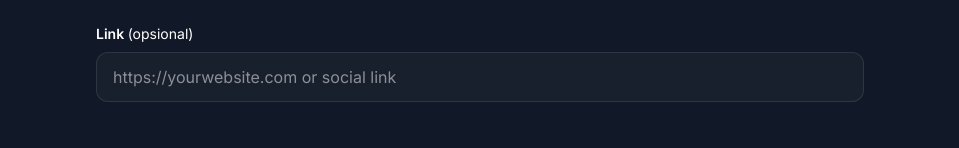
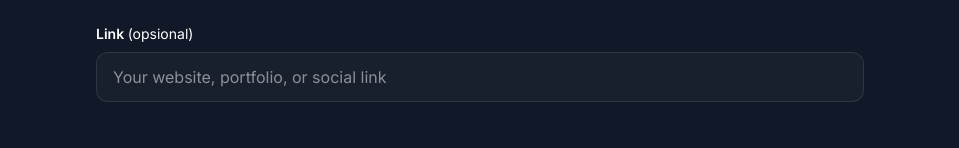
Before and after one commit to nekowawolf/github-repos, a Next.js app: page /add-repository in a window 1280 px wide. Shown: the part 509-657 px from the top of the page, without its empty margins (160-1119 px from the left). Built offline with nearby package versions, Linux system fonts and the light colour scheme; no server answers.

Commit message:
fix: clarify repository contributor link placeholder

```diff
--- a/src/app/add-repository/AddRepositoryClient.tsx
+++ b/src/app/add-repository/AddRepositoryClient.tsx
@@ -199,7 +199,7 @@ export default function AddRepositoryClient() {
               type="url"
               value={addedByUrl}
               onChange={(e) => setAddedByUrl(e.target.value)}
-              placeholder="https://yourwebsite.com or social link"
+              placeholder="Your website, portfolio, or social link"
               className="w-full px-4 py-3 bg-[rgba(var(--fill-color-rgb),0.03)] border border-[var(--border-divider)] rounded-xl text-fill-color focus:outline-none focus:border-blue-500 transition-colors"
             />
           </div>
```
